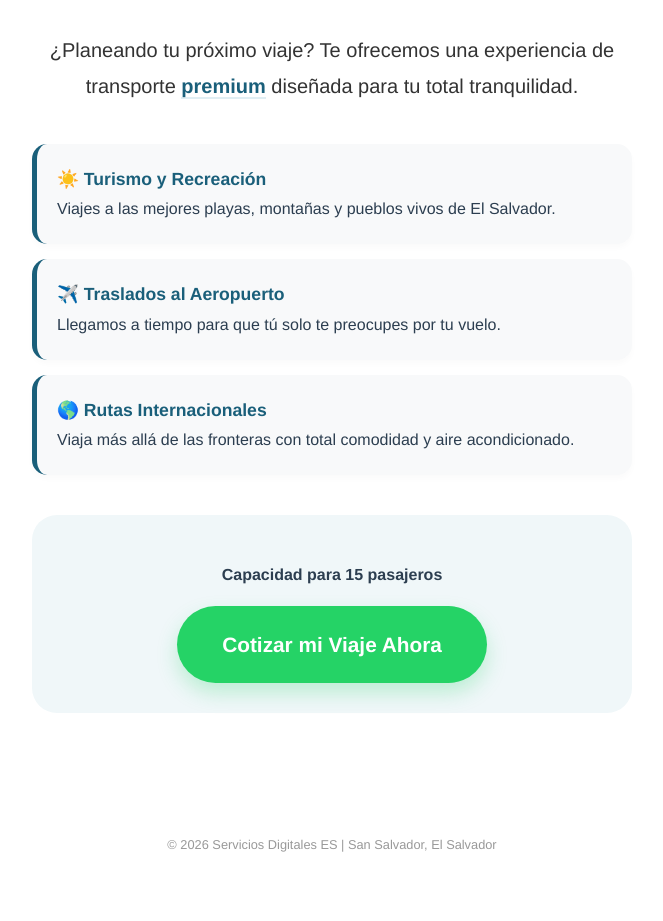
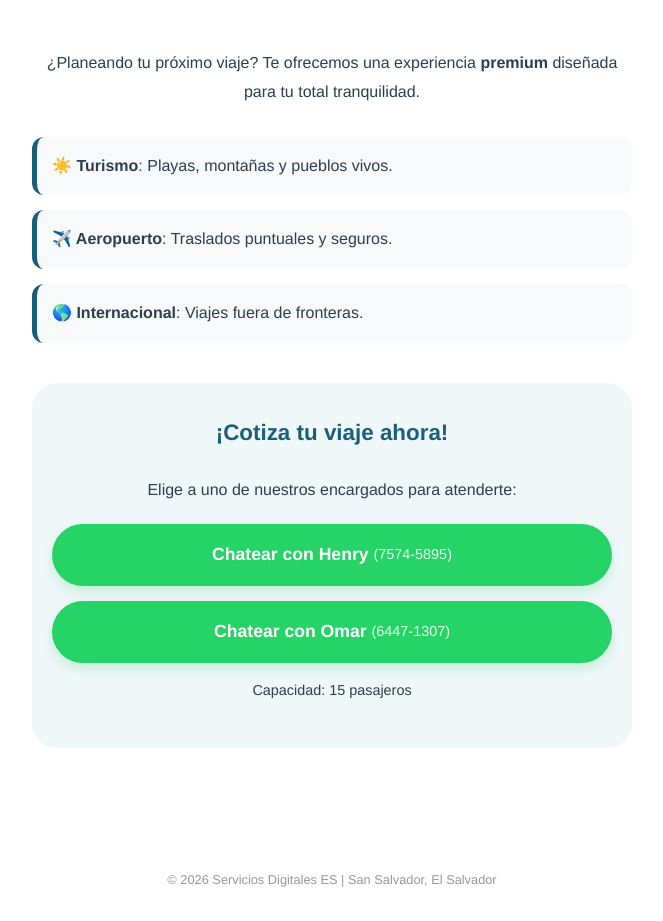
Before and after one commit to servicios-digitales-ES/viajes-microbus, a plain HTML site: page index.html in a window 1280 px wide. Shown: the part 840-1761 px from the top of the page, without its empty margins (308-971 px from the left). Before the commit the page ends 1726 px from the top, so only its background shows below. Drawn offline with Linux system fonts and the light colour scheme.

Commit message:
index.html
Updated meta tags for improved SEO and modified styles for better layout.

```diff
--- a/index.html
+++ b/index.html
@@ -3,26 +3,15 @@
 <head>
     <meta charset="UTF-8">
     <meta name="viewport" content="width=device-width, initial-scale=1.0">
-
     <title>Viajes Cómodos SV | Puntualidad • Confort • Seguridad</title>
 
-    <meta property="og:title" content="Viajes Cómodos SV | Cotiza tu viaje por El Salvador">
-
-    <meta property="og:description" content="Transporte turístico premium para 15 personas. Playas, aeropuerto, y rutas internacionales. ¡Aire acondicionado y confort total!">
-
+    <meta property="og:title" content="Viajes Cómodos SV | Cotiza tu viaje">
+    <meta property="og:description" content="Transporte turístico premium en El Salvador. ¡Aire acondicionado y confort total para 15 pasajeros!">
     <meta property="og:image" content="https://i.postimg.cc/cJ7s3bst/IMG-20260412-WA0012.jpg">
-
     <meta property="og:url" content="https://servicios-digitales-ES.github.io/viajes-microbus/">
-
     <meta property="og:type" content="website">
 
-    <meta name="twitter:card" content="summary_large_image">
-    <meta name="twitter:title" content="Viajes Cómodos SV">
-    <meta name="twitter:description" content="Transporte turístico para 15 personas en El Salvador.">
-    <meta name="twitter:image" content="https://i.postimg.cc/cJ7s3bst/IMG-20260412-WA0012.jpg">
-
     <style>
-        /* (El mismo estilo de la versión anterior para que no cambie el diseño) */
         :root {
             --primary-color: #1a5f7a;
             --whatsapp-green: #25d366;
@@ -49,20 +38,8 @@
             background: linear-gradient(135deg, #fdfdfd 0%, #eef2f3 100%);
         }
 
-        h1 {
-            margin: 0;
-            font-size: 2.2rem;
-            color: var(--primary-color);
-            line-height: 1.2;
-            margin-bottom: 15px;
-        }
-
-        h2 {
-            margin: 0;
-            font-weight: 400;
-            font-size: 1.2rem;
-            color: #666;
-        }
+        h1 { margin: 0; font-size: 2.2rem; color: var(--primary-color); margin-bottom: 15px; }
+        h2 { margin: 0; font-weight: 400; font-size: 1.2rem; color: #666; }
 
         .carrusel-container {
             width: 92%;
@@ -77,7 +54,8 @@
         .slides {
             display: flex;
             width: 500%;
-            animation: slider 20s infinite ease-in-out;
+            /* VELOCIDAD AJUSTADA A 15 SEGUNDOS */
+            animation: slider 15s infinite ease-in-out;
         }
 
         .slides img {
@@ -103,59 +81,65 @@
             text-align: center;
         }
 
-        .main-description {
-            font-size: 1.25rem;
-            color: #333;
-            margin-bottom: 35px;
-            font-weight: 300;
-        }
-
-        .highlight {
-            color: var(--primary-color);
-            font-weight: bold;
-            border-bottom: 2px solid #e0eef3;
-        }
-
         .features {
             display: grid;
             grid-template-columns: 1fr;
             gap: 15px;
-            margin: 40px 0;
+            margin: 30px 0;
         }
 
         .feature-card {
             background: var(--light-bg);
-            padding: 20px;
-            border-radius: 15px;
+            padding: 15px;
+            border-radius: 12px;
             border-left: 5px solid var(--primary-color);
             text-align: left;
-            box-shadow: 0 4px 6px rgba(0,0,0,0.02);
         }
 
-        .feature-card strong {
-            display: block;
-            color: var(--primary-color);
-            font-size: 1.1rem;
+        .contact-box {
+            margin-top: 40px;
+            padding: 30px 20px;
+            background: #f0f7f9;
+            border-radius: 25px;
+            width: 100%;
+            box-sizing: border-box;
         }
 
-        .cta-box {
-            margin-top: 40px;
-            padding: 30px;
-            background: #f0f7f9;
-            border-radius: 25px;
+        .contact-box h3 {
+            margin-top: 0;
+            color: var(--primary-color);
+            font-size: 1.4rem;
+        }
+
+        .btn-container {
+            display: flex;
+            flex-direction: column;
+            gap: 15px;
+            margin-top: 20px;
         }
 
         .btn-ws {
-            display: inline-block;
+            display: flex;
+            align-items: center;
+            justify-content: center;
             background-color: var(--whatsapp-green);
             color: white;
-            padding: 20px 45px;
+            padding: 15px;
             border-radius: 50px;
             text-decoration: none;
-            font-size: 1.3rem;
+            font-size: 1.1rem;
             font-weight: bold;
-            transition: all 0.3s ease;
-            box-shadow: 0 10px 20px rgba(37, 211, 102, 0.25);
+            transition: transform 0.3s ease;
+            box-shadow: 0 6px 12px rgba(37, 211, 102, 0.2);
+        }
+
+        .btn-ws:hover { transform: translateY(-2px); }
+
+        .btn-ws span {
+            font-weight: normal;
+            font-size: 0.9rem;
+            margin-left: 5px;
+            opacity: 0.9;
         }
 
         footer {
@@ -163,12 +147,10 @@
             padding: 30px;
             font-size: 0.8rem;
             color: #999;
-            text-align: center;
         }
 
         @media (max-width: 600px) {
             h1 { font-size: 1.8rem; }
-            .main-description { font-size: 1.1rem; }
         }
     </style>
 </head>
@@ -190,30 +172,28 @@
     </div>
 
     <div class="info-section">
-        <p class="main-description">
-            ¿Planeando tu próximo viaje? Te ofrecemos una experiencia de transporte <span class="highlight">premium</span> diseñada para tu total tranquilidad.
-        </p>
+        <p>¿Planeando tu próximo viaje? Te ofrecemos una experiencia <strong>premium</strong> diseñada para tu total tranquilidad.</p>
 
         <div class="features">
-            <div class="feature-card">
-                <strong>☀️ Turismo y Recreación</strong>
-                Viajes a las mejores playas, montañas y pueblos vivos de El Salvador.
-            </div>
-            <div class="feature-card">
-                <strong>✈️ Traslados al Aeropuerto</strong>
-                Llegamos a tiempo para que tú solo te preocupes por tu vuelo.
-            </div>
-            <div class="feature-card">
-                <strong>🌎 Rutas Internacionales</strong>
-                Viaja más allá de las fronteras con total comodidad y aire acondicionado.
-            </div>
+            <div class="feature-card"><strong>☀️ Turismo</strong>: Playas, montañas y pueblos vivos.</div>
+            <div class="feature-card"><strong>✈️ Aeropuerto</strong>: Traslados puntuales y seguros.</div>
+            <div class="feature-card"><strong>🌎 Internacional</strong>: Viajes fuera de fronteras.</div>
         </div>
 
-        <div class="cta-box">
-            <p><strong>Capacidad para 15 pasajeros</strong></p>
-            <a href="https://api.whatsapp.com/send?phone=50312345678&text=Hola!%20Me%20gustaría%20cotizar%20un%20viaje." class="btn-ws">
-                Cotizar mi Viaje Ahora
-            </a>
+        <div class="contact-box">
+            <h3>¡Cotiza tu viaje ahora!</h3>
+            <p>Elige a uno de nuestros encargados para atenderte:</p>
+
+            <div class="btn-container">
+                <a href="https://api.whatsapp.com/send?phone=50375745895&text=Hola%20Henry!%20Me%20gustaría%20cotizar%20un%20viaje." class="btn-ws">
+                    Chatear con Henry <span>(7574-5895)</span>
+                </a>
+
+                <a href="https://api.whatsapp.com/send?phone=50364471307&text=Hola%20Omar!%20Me%20gustaría%20cotizar%20un%20viaje." class="btn-ws">
+                    Chatear con Omar <span>(6447-1307)</span>
+                </a>
+            </div>
+            <p style="font-size: 0.9rem; margin-top: 15px;">Capacidad: 15 pasajeros</p>
         </div>
     </div>
 
```
